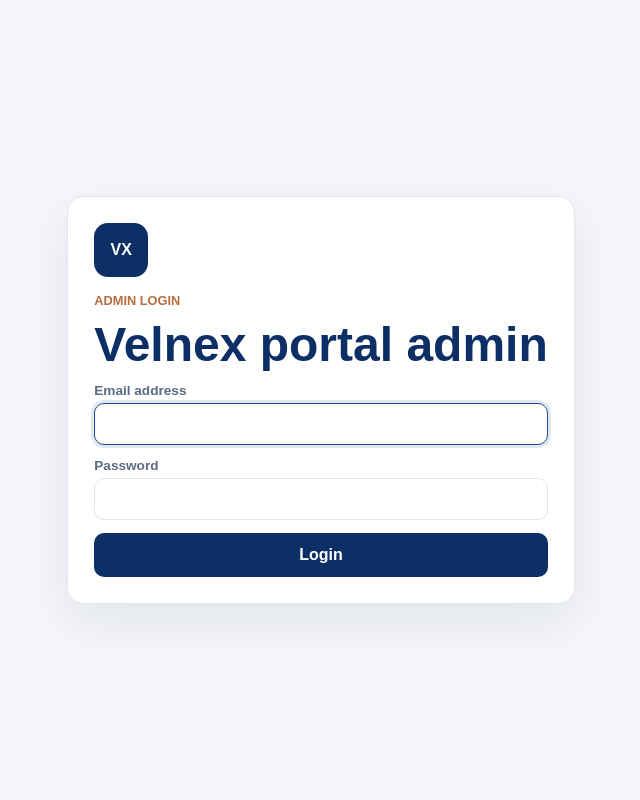
After one commit to velharisankaran-ops/velnex-portal, a PHP site: page /admin/login.php in a window 1280 px wide. The commit adds this page. Shown: the whole page, without its empty margins (319-959 px from the left). Run offline with PHP 8.4, Linux system fonts and the light colour scheme.

Commit message:
Add admin login flow

```diff
--- a/admin/index.php
+++ b/admin/index.php
@@ -1,6 +1,6 @@
 <?php
 
-require_once __DIR__ . '/../includes/helpers.php';
+require_once __DIR__ . '/../includes/admin-auth.php';
 
-$suffix = isset($_GET['key']) ? '?key=' . urlencode((string) $_GET['key']) : '';
-portal_redirect('access-requests.php' . $suffix);
+portal_admin_require_login();
+portal_redirect('access-requests.php');
--- /dev/null
+++ b/admin/login.php
@@ -0,0 +1,60 @@
+<?php
+
+require_once __DIR__ . '/../includes/admin-auth.php';
+
+$pageTitle = 'Admin Login - Velnex Portal';
+$error = '';
+
+if (portal_admin_is_logged_in()) {
+  portal_redirect('access-requests.php');
+}
+
+if ($_SERVER['REQUEST_METHOD'] === 'POST') {
+  $username = portal_post('username');
+  $password = portal_post('password');
+
+  if (portal_admin_check_credentials($username, $password)) {
+    portal_admin_login($username);
+    portal_redirect('access-requests.php');
+  }
+
+  $error = 'Invalid admin login details.';
+}
+?>
+<!DOCTYPE html>
+<html lang="en">
+<head>
+  <meta charset="UTF-8">
+  <meta name="viewport" content="width=device-width, initial-scale=1.0">
+  <title><?php echo portal_e($pageTitle); ?></title>
+  <link rel="stylesheet" href="../assets/css/portal.css">
+</head>
+<body>
+  <main class="portal-shell">
+    <section class="portal-login-card" aria-labelledby="admin-login-title">
+      <div class="portal-mark">VX</div>
+      <p class="portal-kicker">Admin Login</p>
+      <h1 id="admin-login-title">Velnex portal admin</h1>
+
+      <?php if (!portal_admin_credentials_configured()): ?>
+        <p class="portal-alert">Admin login is not configured. Create <code>config/app.local.php</code> from <code>config/app.local.example.php</code> and set an admin username and password hash.</p>
+      <?php else: ?>
+        <?php if ($error !== ''): ?>
+          <p class="portal-alert"><?php echo portal_e($error); ?></p>
+        <?php endif; ?>
+        <form class="portal-form" action="login.php" method="post">
+          <label>
+            <span>Email address</span>
+            <input type="email" name="username" required autofocus>
+          </label>
+          <label>
+            <span>Password</span>
+            <input type="password" name="password" required>
+          </label>
+          <button type="submit">Login</button>
+        </form>
+      <?php endif; ?>
+    </section>
+  </main>
+</body>
+</html>
--- /dev/null
+++ b/admin/logout.php
@@ -0,0 +1,6 @@
+<?php
+
+require_once __DIR__ . '/../includes/admin-auth.php';
+
+portal_admin_logout();
+portal_redirect('login.php');
--- a/assets/css/portal.css
+++ b/assets/css/portal.css
@@ -266,6 +266,15 @@ p {
   margin-top: 20px;
 }
 
+.portal-alert {
+  margin: 0 0 14px;
+  border: 1px solid #f0c5b3;
+  border-radius: 10px;
+  background: #fff7f3;
+  color: #7b3a22;
+  padding: 12px;
+}
+
 code {
   border: 1px solid var(--line);
   border-radius: 6px;
@@ -277,6 +286,17 @@ code {
 
 .portal-admin-shell {
   width: min(100%, 1180px);
+}
+
+.portal-admin-topline {
+  display: flex;
+  justify-content: space-between;
+  gap: 12px;
+  margin-bottom: 14px;
+}
+
+.portal-admin-topline a {
+  margin-bottom: 0;
 }
 
 .portal-table-wrap {
--- a/config/app.local.example.php
+++ b/config/app.local.example.php
@@ -1,5 +1,6 @@
 <?php
 
 return array(
-  'admin_review_key' => 'replace-with-a-long-random-secret',
+  'admin_username' => 'admin@example.com',
+  'admin_password_hash' => 'replace-with-password_hash-output',
 );
--- a/config/app.php
+++ b/config/app.php
@@ -2,5 +2,6 @@
 
 return array(
   'app_name' => 'Velnex Portal',
-  'admin_review_key' => null,
+  'admin_username' => null,
+  'admin_password_hash' => null,
 );
--- /dev/null
+++ b/includes/admin-auth.php
@@ -0,0 +1,64 @@
+<?php
+
+require_once __DIR__ . '/helpers.php';
+
+function portal_admin_start_session()
+{
+  if (session_status() !== PHP_SESSION_ACTIVE) {
+    session_name('velnex_portal_admin');
+    session_start();
+  }
+}
+
+function portal_admin_credentials_configured()
+{
+  $config = portal_config();
+  return !empty($config['admin_username']) && !empty($config['admin_password_hash']);
+}
+
+function portal_admin_check_credentials($username, $password)
+{
+  $config = portal_config();
+  $configuredUsername = isset($config['admin_username']) ? (string) $config['admin_username'] : '';
+  $passwordHash = isset($config['admin_password_hash']) ? (string) $config['admin_password_hash'] : '';
+
+  if ($configuredUsername === '' || $passwordHash === '') {
+    return false;
+  }
+
+  return hash_equals($configuredUsername, $username) && password_verify($password, $passwordHash);
+}
+
+function portal_admin_login($username)
+{
+  portal_admin_start_session();
+  session_regenerate_id(true);
+  $_SESSION['admin_logged_in'] = true;
+  $_SESSION['admin_username'] = $username;
+}
+
+function portal_admin_logout()
+{
+  portal_admin_start_session();
+  $_SESSION = array();
+
+  if (ini_get('session.use_cookies')) {
+    $params = session_get_cookie_params();
+    setcookie(session_name(), '', time() - 42000, $params['path'], $params['domain'], $params['secure'], $params['httponly']);
+  }
+
+  session_destroy();
+}
+
+function portal_admin_is_logged_in()
+{
+  portal_admin_start_session();
+  return !empty($_SESSION['admin_logged_in']);
+}
+
+function portal_admin_require_login()
+{
+  if (!portal_admin_is_logged_in()) {
+    portal_redirect('login.php');
+  }
+}
```
Also changed, not shown: PROJECT_TIMELINE.md (+2 -0 lines), SETUP.md (+11 -2 lines), admin/access-requests.php (+8 -20 lines), admin/update-request-status.php (+5 -10 lines), scripts/make_admin_hash.php (added, +15 -0 lines).
